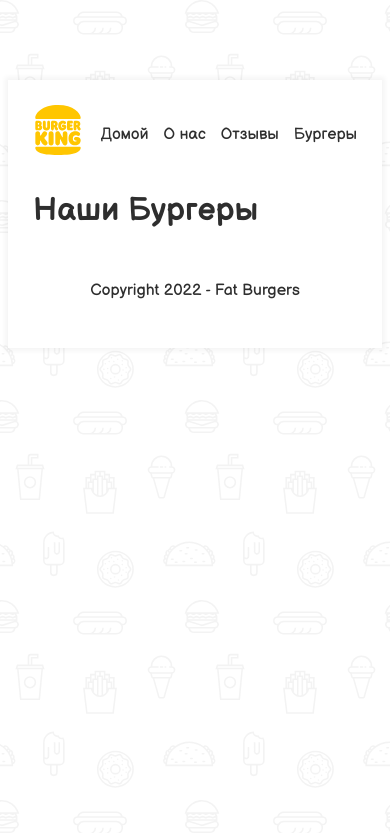
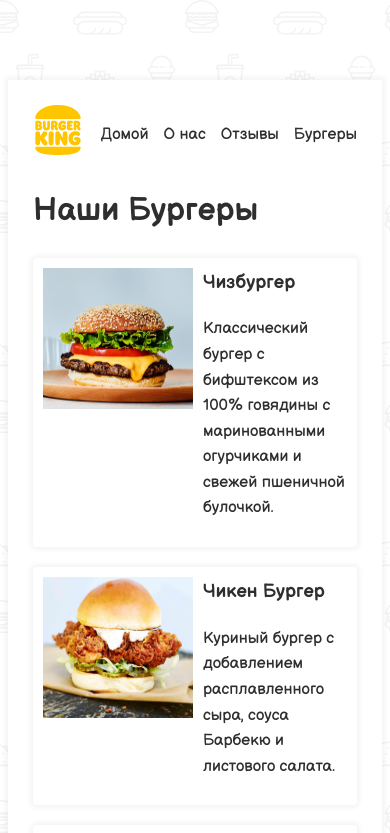
Before and after one commit to Ausftilar/Hamburger-Shop, a Next.js app: page /burgers in a window 390 px wide. Shown: the top 833 px of the page. Built offline with nearby package versions, Linux system fonts and the light colour scheme; data requests are answered from the project's data file.

Commit message:
feat: add card hamburger

```diff
--- a/db.json
+++ b/db.json
@@ -2,7 +2,7 @@
     "items": [
       {
         "name": "Чизбургер",
-        "image": "/images/cheese.jpg",
+        "image": "/images/cheese.jpeg",
         "desc":
           "Классический бургер с бифштексом из 100% говядины с маринованными огурчиками и свежей пшеничной булочкой.",
         "price": 110,
@@ -10,14 +10,14 @@
       },
       {
         "name": "Чикен Бургер",
-        "image": "/images/chicken.jpg",
+        "image": "/images/chicken.jpeg",
         "desc": "Куриный бургер с добавлением расплавленного сыра, соуса Барбекю и листового салата.",
         "price": 150,
         "id": "002"
       },
       {
         "name": "Двойной Гамбургер",
-        "image": "/images/double.jpg",
+        "image": "/images/double.jpeg",
         "desc": "Двойной гамбургер с бифштексом из 100% говядины и расплавленным сыром Чеддер и пряным соусом.",
         "price": 200,
         "id": "003"
--- a/pages/burgers/index.js
+++ b/pages/burgers/index.js
@@ -1,10 +1,48 @@
+import Link from 'next/link';
+import Image from 'next/image'
 
-const Burgers = () => {
-    return (
-        <div>
-            <h1>Наши Бургеры</h1>
-        </div>
-    )
+import styles from '../../styles/Burgers.module.css'
+
+export const getStaticProps = async () => {
+  const _localDB = process.env.NEXT_PUBLIC_DB_LOCAL;
+  const res = await fetch(`${_localDB}`);
+  const data = await res.json();
+
+  return {
+    props: { burgers: data}
+  }
+}
+
+const Burgers = ({ burgers }) => {
+  return (
+    <div>
+      <h1>Наши Бургеры</h1>
+      {burgers.map((burger) => {
+        return (
+          <Link
+            href={`/burgers/${burger.id}`}
+            key={burger.id}
+            className={styles.burgerCard}
+          >
+            <div className={styles.imageContainer}>
+              <Image
+                src={`${burger.image}`}
+                alt={`${burger.name}`}
+                width={150}
+                height={141}
+                // layout="responsive"
+                // objectFit="cover"
+              />
+            </div>
+            <div>
+              <h3>{ burger.name }</h3>
+              <p>{ burger.desc }</p>
+            </div>
+          </Link>
+        )
+      })}
+    </div>
+  )
 }
 
 export default Burgers;
```
Also changed, not shown: 2 other files (tests, documents, lock files or other folders).
